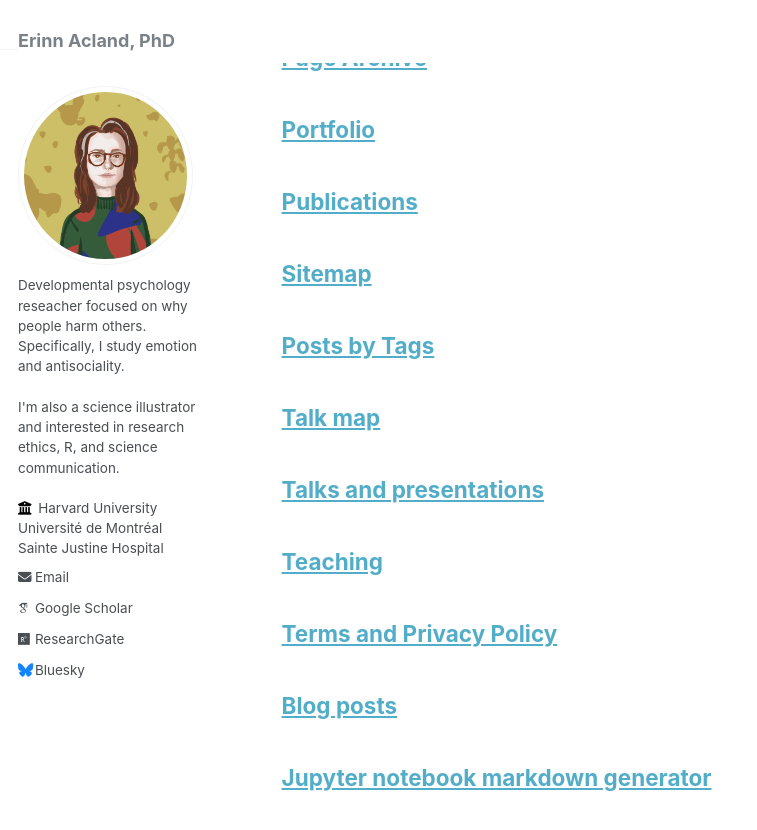
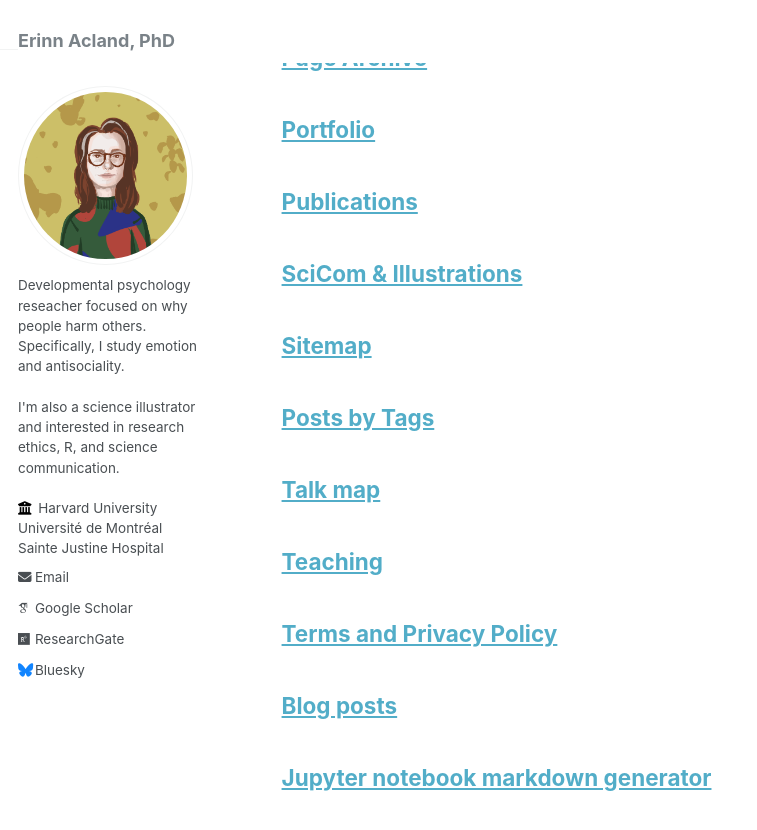
Before and after one commit to erinnacland/erinnacland.github.io, a Jekyll site: the page built from _pages/archive-layout-with-content.md, in a window 1280 px wide and 900 px high, scrolled down 5124 px. Shown: the top 830 px of the window, without its empty margins (0-757 px from the left). Built offline with Jekyll 4.4.1, drawn with Linux system fonts in a browser that asks for light colours; some web fonts are replaced.

Commit message:
Update and rename talks.html to scicom.html

```diff
--- a/_pages/talks.html
+++ b/_pages/scicom.html
@@ -1,16 +1,16 @@
 ---
 layout: archive
-title: "Talks and presentations"
-permalink: /talks/
+title: "SciCom & Illustrations"
+permalink: /scicom/
 author_profile: true
 ---
 
-{% if site.talkmap_link == true %}
+{% if site.scicommap_link == true %}
 
 <p style="text-decoration:underline;"><a href="/talkmap.html">See a map of all the places I've given a talk!</a></p>
 
 {% endif %}
 
-{% for post in site.talks reversed %}
-  {% include archive-single-talk.html %}
+{% for post in site.scicom reversed %}
+  {% include archive-single-scicom.html %}
 {% endfor %}
```
